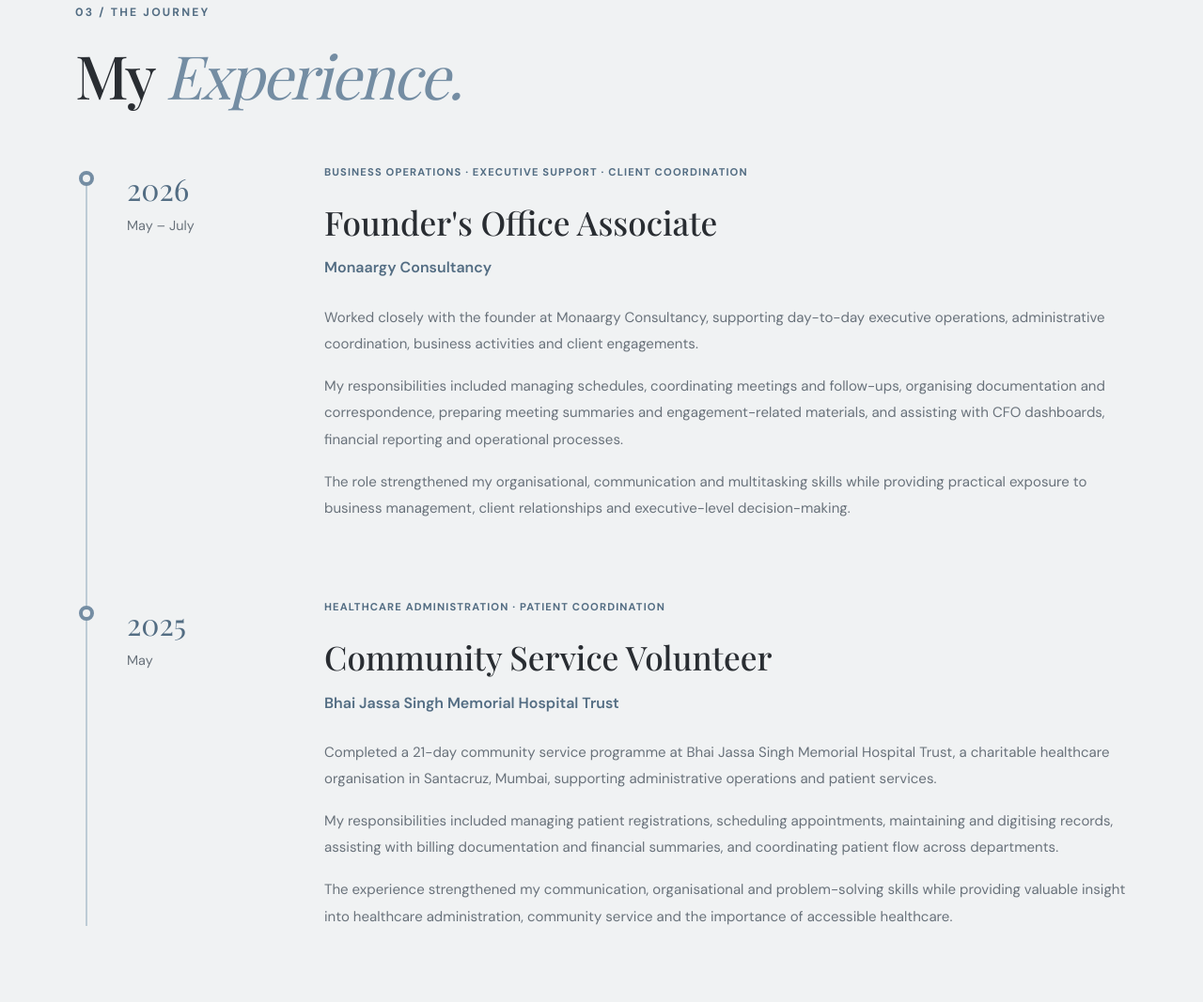
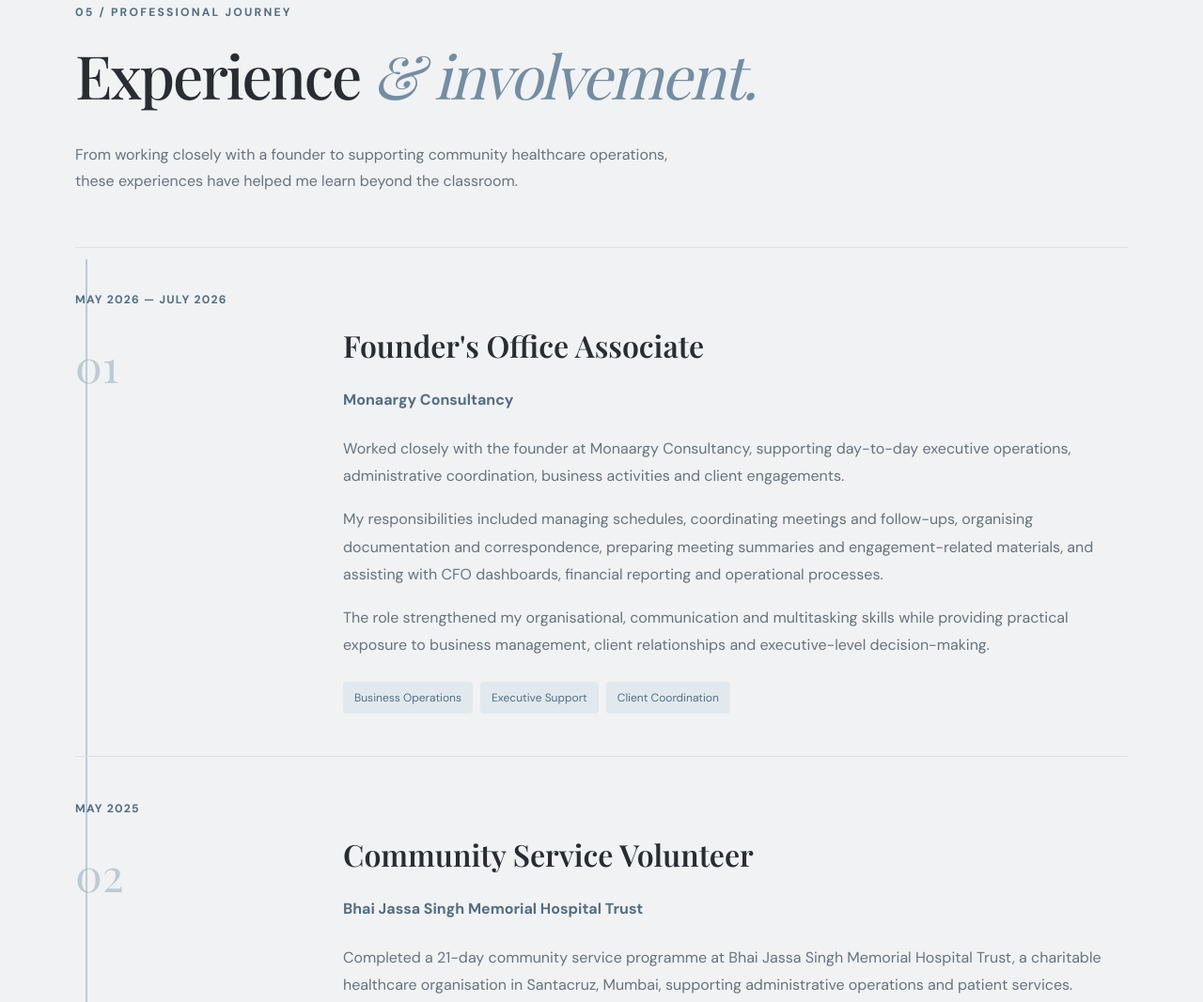
Before and after one commit to IshitaSahni/personal-portfolio, a plain HTML site: page index.html in a window 1280 px wide. Shown: the part 7754-8821 px from the top of the page at 94% size. Drawn offline with nearby package versions, Linux system fonts and the light colour scheme.

Commit message:
Add professional and community service exp

```diff
--- a/index.html
+++ b/index.html
@@ -596,30 +596,32 @@
     </section>
 
     <!-- EXPERIENCE -->
-    <section id="experience" class="section section-alt experience-section">
+    <!-- EXPERIENCE -->
+<section id="experience" class="section section-alt">
     <div class="container">
+        <p class="eyebrow">05 / PROFESSIONAL JOURNEY</p>
+        <h2>Experience <em>&amp; involvement.</em></h2>
 
-        <p class="eyebrow">03 / THE JOURNEY</p>
-        <h2>My <em>Experience.</em></h2>
+        <p class="experience-intro">
+            From working closely with a founder to supporting
+            community healthcare operations, these experiences
+            have helped me learn beyond the classroom.
+        </p>
 
         <div class="experience-timeline">
 
-        <!-- MONAARGY -->
+            <!-- MONAARGY CONSULTANCY -->
             <article class="experience-item">
-            <div class="experience-marker"></div>
-
-            <div class="experience-date">
-            <span>2026</span>
-            <p>May – July</p>
+                <div class="experience-meta">
+                    <span class="experience-date">MAY 2026 — JULY 2026</span>
+                    <span class="experience-number">01</span>
                 </div>
 
-            <div class="experience-content">
-            <span class="experience-type">
-                BUSINESS OPERATIONS · EXECUTIVE SUPPORT · CLIENT COORDINATION
-            </span>
-
+                <div class="experience-details">
                     <h3>Founder's Office Associate</h3>
-            <h4>Monaargy Consultancy</h4>
+                    <p class="experience-organisation">
+                        Monaargy Consultancy
+                    </p>
 
                     <p>
                         Worked closely with the founder at Monaargy
@@ -632,9 +634,9 @@
                         My responsibilities included managing schedules,
                         coordinating meetings and follow-ups, organising
                         documentation and correspondence, preparing
-                meeting summaries and engagement-related materials,
-                and assisting with CFO dashboards, financial
-                reporting and operational processes.
+                        meeting summaries and engagement-related
+                        materials, and assisting with CFO dashboards,
+                        financial reporting and operational processes.
                     </p>
 
                     <p>
@@ -644,25 +646,27 @@
                         management, client relationships and
                         executive-level decision-making.
                     </p>
+
+                    <div class="experience-tags">
+                        <span>Business Operations</span>
+                        <span>Executive Support</span>
+                        <span>Client Coordination</span>
+                    </div>
                 </div>
             </article>
 
-        <!-- HOSPITAL COMMUNITY SERVICE -->
+            <!-- COMMUNITY SERVICE -->
             <article class="experience-item">
-            <div class="experience-marker"></div>
-
-            <div class="experience-date">
-            <span>2025</span>
-            <p>May</p>
+                <div class="experience-meta">
+                    <span class="experience-date">MAY 2025</span>
+                    <span class="experience-number">02</span>
                 </div>
 
-            <div class="experience-content">
-            <span class="experience-type">
-                HEALTHCARE ADMINISTRATION · PATIENT COORDINATION
-            </span>
-
+                <div class="experience-details">
                     <h3>Community Service Volunteer</h3>
-            <h4>Bhai Jassa Singh Memorial Hospital Trust</h4>
+                    <p class="experience-organisation">
+                        Bhai Jassa Singh Memorial Hospital Trust
+                    </p>
 
                     <p>
                         Completed a 21-day community service programme
@@ -676,17 +680,24 @@
                         My responsibilities included managing patient
                         registrations, scheduling appointments,
                         maintaining and digitising records, assisting
-                with billing documentation and financial summaries,
-                and coordinating patient flow across departments.
+                        with billing documentation and financial
+                        summaries, and coordinating patient flow
+                        across departments.
                     </p>
 
                     <p>
                         The experience strengthened my communication,
-                organisational and problem-solving skills while
-                providing valuable insight into healthcare
-                administration, community service and the
-                importance of accessible healthcare.
+                        organisational and problem-solving skills
+                        while providing valuable insight into
+                        healthcare administration, community service
+                        and the importance of accessible healthcare.
                     </p>
+
+                    <div class="experience-tags">
+                        <span>Healthcare Administration</span>
+                        <span>Patient Coordination</span>
+                        <span>Community Service</span>
+                    </div>
                 </div>
             </article>
 
--- a/style.css
+++ b/style.css
@@ -2014,3 +2014,98 @@
     object-fit: contain;
     border-radius: 12px;
 }
+
+/* EXPERIENCE SECTION */
+
+.experience-intro {
+    max-width: 650px;
+    margin-top: 20px;
+    color: var(--muted);
+    line-height: 1.8;
+}
+
+.experience-timeline {
+    margin-top: 55px;
+    border-top: 1px solid var(--border);
+}
+
+.experience-item {
+    display: grid;
+    grid-template-columns: 230px minmax(0, 1fr);
+    gap: 55px;
+    padding: 45px 0;
+    border-bottom: 1px solid var(--border);
+}
+
+.experience-meta {
+    display: flex;
+    flex-direction: column;
+    gap: 18px;
+}
+
+.experience-date {
+    color: var(--blue-dark);
+    font-size: 0.76rem;
+    font-weight: 700;
+    letter-spacing: 0.1em;
+}
+
+.experience-number {
+    font-family: "Playfair Display", serif;
+    font-size: 3rem;
+    color: var(--blue);
+    opacity: 0.4;
+}
+
+.experience-details h3 {
+    font-family: "Playfair Display", serif;
+    font-size: clamp(1.5rem, 2.5vw, 2rem);
+    margin-bottom: 8px;
+}
+
+.experience-organisation {
+    color: var(--blue-dark) !important;
+    font-weight: 700;
+    margin-bottom: 24px !important;
+}
+
+.experience-details > p:not(.experience-organisation) {
+    color: var(--muted);
+    line-height: 1.85;
+    margin-bottom: 16px;
+}
+
+.experience-tags {
+    display: flex;
+    flex-wrap: wrap;
+    gap: 8px;
+    margin-top: 24px;
+}
+
+.experience-tags span {
+    padding: 7px 12px;
+    background: #e1e9ee;
+    color: var(--blue-dark);
+    border-radius: 4px;
+    font-size: 0.75rem;
+}
+
+/* EXPERIENCE — MOBILE */
+
+@media (max-width: 700px) {
+    .experience-item {
+        grid-template-columns: 1fr;
+        gap: 18px;
+        padding: 32px 0;
+    }
+
+    .experience-meta {
+        flex-direction: row;
+        justify-content: space-between;
+        align-items: center;
+    }
+
+    .experience-number {
+        font-size: 2rem;
+    }
+}
```
Lines whose indentation alone changed are shown as unchanged.
